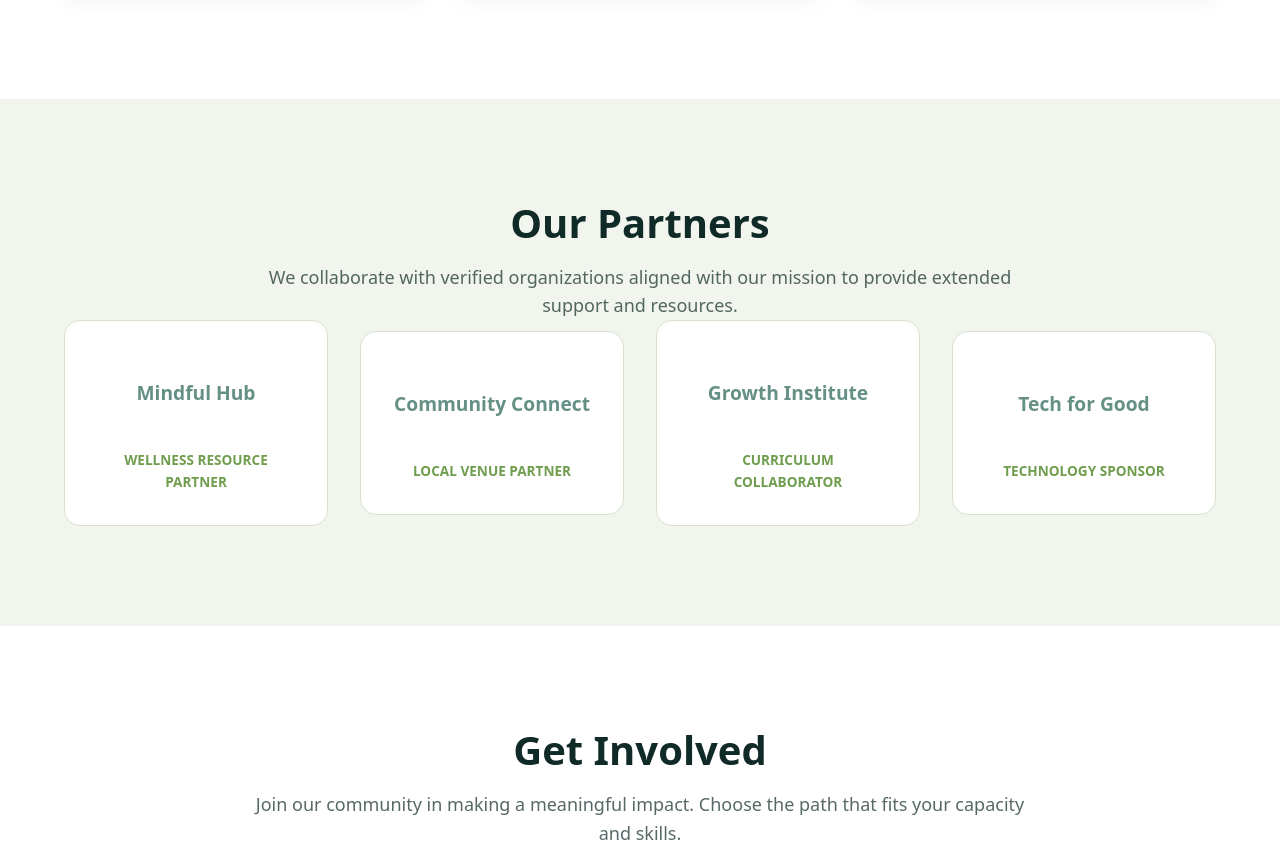
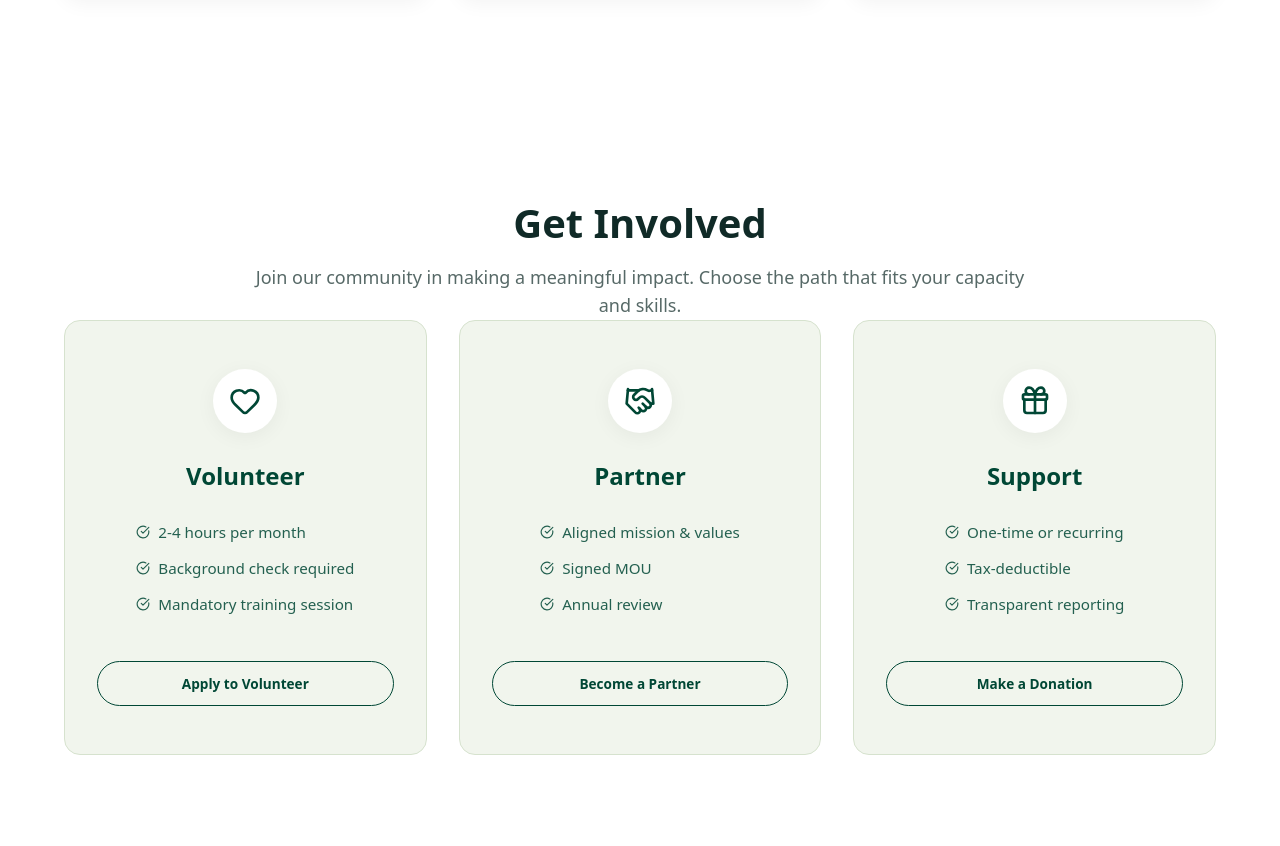
Before and after one commit to Nevy11/sbf-web, a React (Vite) app: page / in a window 1280 px wide. Shown: the part 4702-5548 px from the top of the page. Built offline with nearby package versions, Linux system fonts and the light colour scheme; no server answers.

Commit message:
remove our partners section

```diff
--- a/src/pages/LandingPage.tsx
+++ b/src/pages/LandingPage.tsx
@@ -221,33 +221,7 @@ export const LandingPage: React.FC = () => {
         </div>
       </section>
 
-      {/* Approved Partners Grid Section */}
-      <section className="partners-section">
-        <div className="container text-center">
-          <h2 className="section-title" style={{ marginBottom: '1rem' }}>Our Partners</h2>
-          <p className="section-description" style={{ marginBottom: '3rem', margin: '0 auto', maxWidth: '800px' }}>
-            We collaborate with verified organizations aligned with our mission to provide extended support and resources.
-          </p>
-          <div className="partners-grid">
-            <div className="partner-card">
-              <div className="partner-logo-placeholder">Mindful Hub</div>
-              <p className="partner-relation">Wellness Resource Partner</p>
-            </div>
-            <div className="partner-card">
-              <div className="partner-logo-placeholder">Community Connect</div>
-              <p className="partner-relation">Local Venue Partner</p>
-            </div>
-            <div className="partner-card">
-              <div className="partner-logo-placeholder">Growth Institute</div>
-              <p className="partner-relation">Curriculum Collaborator</p>
-            </div>
-            <div className="partner-card">
-              <div className="partner-logo-placeholder">Tech for Good</div>
-              <p className="partner-relation">Technology Sponsor</p>
-            </div>
-          </div>
-        </div>
-      </section>
+
 
       {/* Get Involved Section */}
       <section id="get-involved" className="get-involved-section">
```
